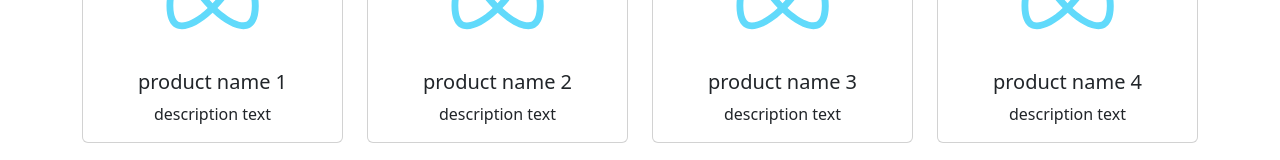
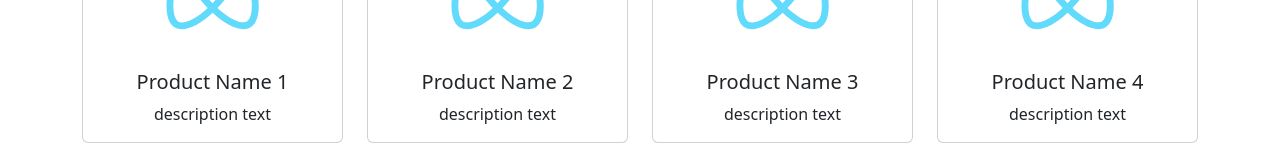
Before and after one commit to tussharkumarsh/react-project, a React (Create React App) app: page / in a window 1280 px wide. Shown: the part 242-402 px from the top of the page. Built offline with nearby package versions, Linux system fonts and the light colour scheme.

Commit message:
formatting

```diff
--- a/package.json
+++ b/package.json
@@ -10,6 +10,7 @@
     "react": "^18.3.1",
     "react-dom": "^18.3.1",
     "react-scripts": "5.0.1",
+    "sass": "^1.80.4",
     "web-vitals": "^2.1.4"
   },
   "scripts": {
--- a/src/App.js
+++ b/src/App.js
@@ -1,4 +1,4 @@
-import './App.css';
+import './App.scss';
 import HeaderComponent from './components/HeaderComponent';
 import HeroComponent from './components/HeroComponent';
 import 'bootstrap/dist/css/bootstrap.min.css';
@@ -6,7 +6,7 @@ function App() {
   return (
     <div>
       <HeaderComponent />
-      <HeroComponent/>
+      <HeroComponent />
     </div>
   );
 }
--- a/src/components/HeaderComponent.js
+++ b/src/components/HeaderComponent.js
@@ -2,7 +2,7 @@ import React from 'react';
 import HeaderLogoComponent from './HeaderLogoComponent';
 import HeaderLinksComponent from './HeaderLinksComponent';
 import HeaderButtonComponent from './HeaderButtonComponent';
-import '../App.css'
+import '../App.scss'
 function HeaderComponent() {
   return (
     <>
--- a/src/components/HeaderLinksComponent.js
+++ b/src/components/HeaderLinksComponent.js
@@ -1,9 +1,9 @@
 import React from 'react'
-import '../App.css'
+import '../App.scss'
 import LinkComponent from './HeaderLinkComponent';
 
 function HeaderLinksComponent() {
-    return <>
+    return (
         <nav>
             <ol class="nav-list">
                 <li class="nav-item"> <LinkComponent link="Home" linkText="Home" /></li>
@@ -12,7 +12,7 @@ function HeaderLinksComponent() {
                 <li class="nav-item"> <LinkComponent link="Contact" linkText="Contact" /></li>
             </ol>
         </nav>
-    </>
+    )
 }
 
 export default HeaderLinksComponent;
--- a/src/components/HeroCardComponent.js
+++ b/src/components/HeroCardComponent.js
@@ -1,7 +1,7 @@
 import React from 'react'
 
 function HeroCardComponent(props) {
-    return <>
+    return (
         <div className="card">
             <img src={props.productImage} className="card-img-top" alt="Card Thumbnail" />
             <div className="card-body text-center">
@@ -9,7 +9,7 @@ function HeroCardComponent(props) {
                 <p className="card-text">{props.productDescription}</p>
             </div>
         </div>
-    </>
+    )
 }
 
 export default HeroCardComponent;
--- a/src/components/HeroComponent.js
+++ b/src/components/HeroComponent.js
@@ -9,19 +9,19 @@ function HeroComponent() {
         <div className="container my-5">
             <div className='row'>
                 <div className='col-md-3'>
-                    <HeroCardComponent productName="product name 1" productDescription="description text" productImage={logoImage} />
+                    <HeroCardComponent productName="Product Name 1" productDescription="description text" productImage={logoImage} />
                 </div>
 
                 <div className='col-md-3'>
-                    <HeroCardComponent productName="product name 2" productDescription="description text" productImage={logoImage} />
+                    <HeroCardComponent productName="Product Name 2" productDescription="description text" productImage={logoImage} />
                 </div>
 
                 <div className='col-md-3'>
-                    <HeroCardComponent productName="product name 3" productDescription="description text" productImage={logoImage} />
+                    <HeroCardComponent productName="Product Name 3" productDescription="description text" productImage={logoImage} />
                 </div>
 
                 <div className='col-md-3'>
-                    <HeroCardComponent productName="product name 4" productDescription="description text" productImage={logoImage} />
+                    <HeroCardComponent productName="Product Name 4" productDescription="description text" productImage={logoImage} />
                 </div>
             </div>
 
--- a/src/index.js
+++ b/src/index.js
@@ -1,6 +1,6 @@
 import React from 'react';
 import ReactDOM from 'react-dom/client';
-import './index.css';
+import './index.scss';
 import App from './App';
 import reportWebVitals from './reportWebVitals';
 
```
Also changed, not shown: src/App.scss (renamed from src/App.css), src/index.scss (renamed from src/index.css), 1 other file (tests, documents, lock files or other folders).
